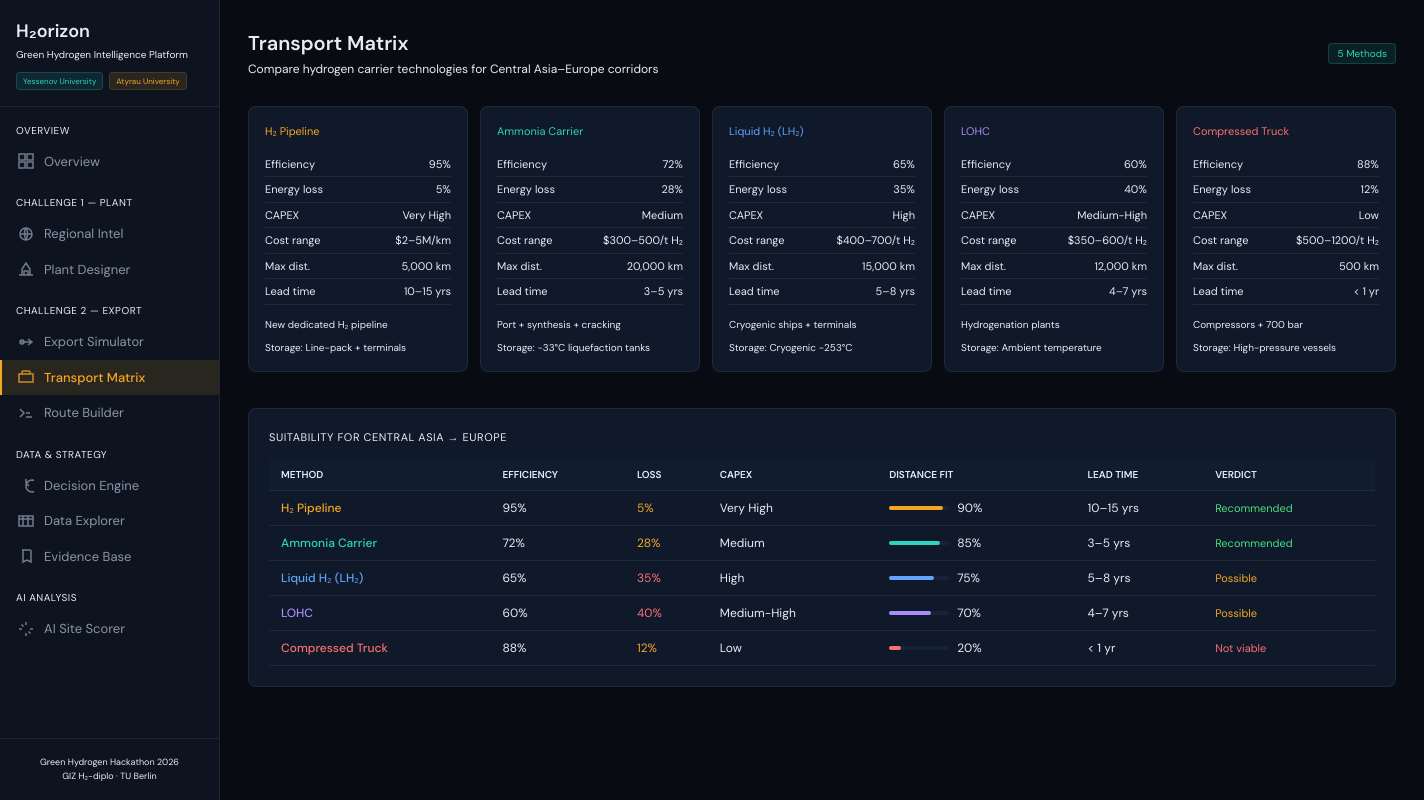
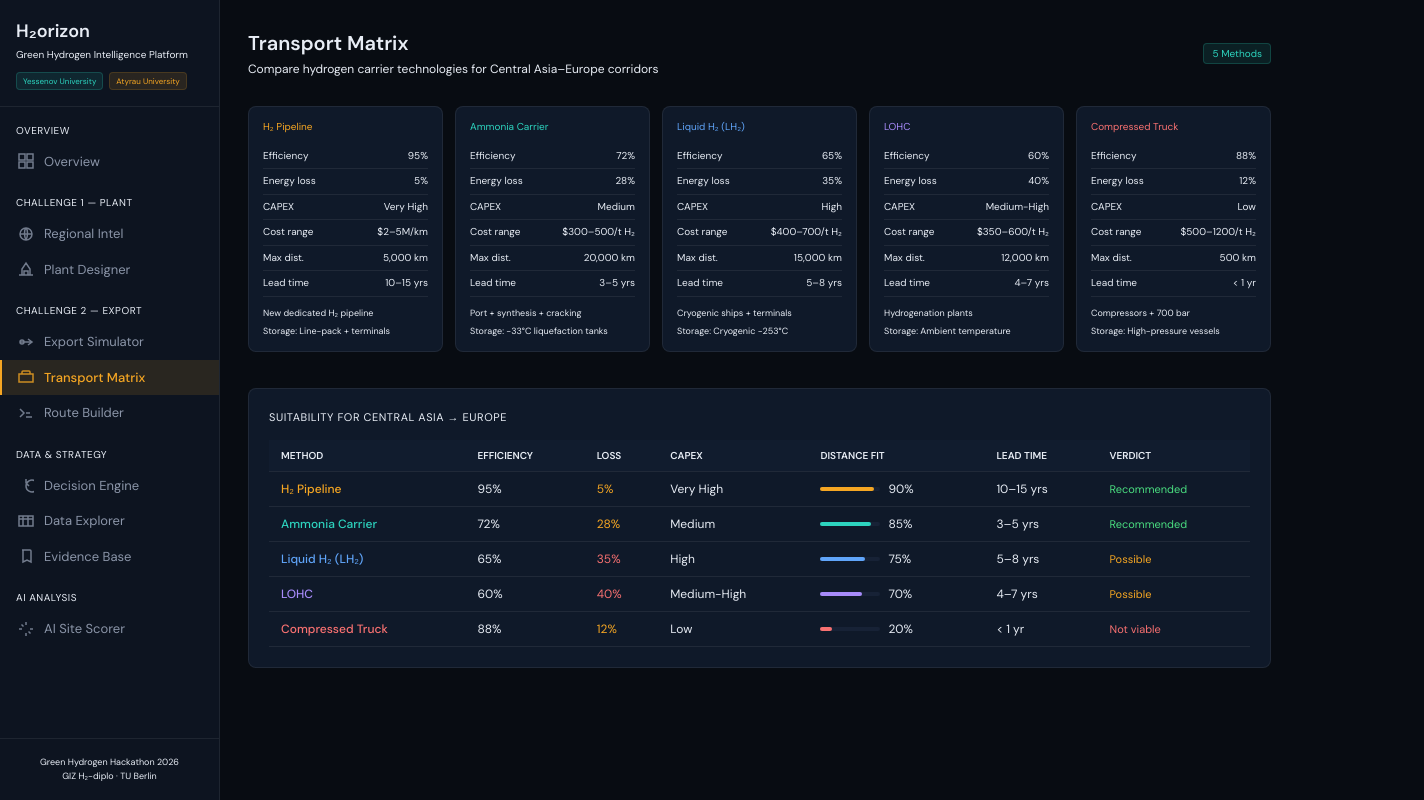
Before and after one commit to IzbassarO/H2orizon---Green-Hydrogen-Central-Asia-Hackathon, a Next.js app: page /transport in a window 1280 px wide. Shown: the whole page, 1424 px wide, since content can reach past the window. Built offline with nearby package versions, Linux system fonts and the light colour scheme.

Commit message:
Update: UI fixes

```diff
--- a/src/app/transport/page.tsx
+++ b/src/app/transport/page.tsx
@@ -9,11 +9,21 @@ export default function TransportPage() {
     <div className="p-4 md:p-7">
       <Topbar title="Transport Matrix" subtitle="Compare hydrogen carrier technologies for Central Asia–Europe corridors" badge="5 Methods" badgeVariant="teal" />
 
-      <div className="-mx-4 px-4 md:mx-0 md:px-0 overflow-x-auto pb-3 mb-6">
-        <div className="flex gap-3 min-w-max">
+      <div className="mb-6">
+        <div className="flex flex-col md:flex-row gap-3 md:overflow-x-auto md:pb-3">
           {methods.map(m => (
-            <div key={m.name} className="rounded-lg p-4 w-[220px] shrink-0" style={{ background: "var(--bg-card)", border: "1px solid var(--border)" }}>
-              <div className="font-head text-[11px] mb-3" style={{ color: m.color }}>{m.name}</div>
+            <div
+              key={m.name}
+              className="rounded-lg p-3.5 w-full md:w-[185px] lg:w-[195px] md:shrink-0"
+              style={{ background: "var(--bg-card)", border: "1px solid var(--border)" }}
+            >
+              <div
+                className="font-head text-[10px] mb-2.5 leading-tight break-words"
+                style={{ color: m.color }}
+              >
+                {m.name}
+              </div>
+
               {[
                 { l: "Efficiency", v: `${m.efficiency}%` },
                 { l: "Energy loss", v: `${m.energyLoss}%` },
@@ -22,13 +32,28 @@ export default function TransportPage() {
                 { l: "Max dist.", v: `${m.distanceMax.toLocaleString()} km` },
                 { l: "Lead time", v: m.leadTime },
               ].map(r => (
-                <div key={r.l} className="flex justify-between gap-3 py-1 text-[11px]" style={{ borderBottom: "1px solid var(--border)" }}>
-                  <span className="text-text-2">{r.l}</span>
-                  <span className="font-head text-text-1 whitespace-nowrap">{r.v}</span>
+                <div
+                  key={r.l}
+                  className="py-1.5"
+                  style={{ borderBottom: "1px solid var(--border)" }}
+                >
+                  <div className="flex flex-col md:flex-row md:items-center md:justify-between gap-0.5 md:gap-2">
+                    <span className="text-text-2 text-[10px] leading-tight break-words">
+                      {r.l}
+                    </span>
+                    <span className="font-head text-text-1 text-[10px] leading-tight md:text-right break-words">
+                      {r.v}
+                    </span>
+                  </div>
                 </div>
               ))}
-              <div className="mt-3 text-[10px] text-text-3">{m.infraReq}</div>
-              <div className="mt-2 text-[10px] text-text-3">Storage: {m.storageReq}</div>
+
+              <div className="mt-2.5 text-[9px] leading-snug text-text-3 break-words">
+                {m.infraReq}
+              </div>
+              <div className="mt-1.5 text-[9px] leading-snug text-text-3 break-words">
+                Storage: {m.storageReq}
+              </div>
             </div>
           ))}
         </div>
@@ -38,30 +63,30 @@ export default function TransportPage() {
         <div className="-mx-4 px-4 md:mx-0 md:px-0 overflow-x-auto">
           <table className="w-full text-[12px] min-w-[700px]" style={{ borderCollapse: "collapse" }}>
             <thead>
-              <tr>{["Method","Efficiency","Loss","CAPEX","Distance fit","Lead time","Verdict"].map(h=>(
+              <tr>{["Method", "Efficiency", "Loss", "CAPEX", "Distance fit", "Lead time", "Verdict"].map(h => (
                 <th key={h} className="text-left py-2 px-3 font-head text-[10px] text-text-2 uppercase whitespace-nowrap"
-                  style={{ background:"var(--bg-2)", borderBottom:"1px solid var(--border)" }}>{h}</th>
+                  style={{ background: "var(--bg-2)", borderBottom: "1px solid var(--border)" }}>{h}</th>
               ))}</tr>
             </thead>
             <tbody>
               {methods.map(m => {
-                const verdict = m.distanceSuitable >= 80 ? { t:"Recommended", c:"#4ade80" } : m.distanceSuitable >= 50 ? { t:"Possible", c:"#f5a623" } : { t:"Not viable", c:"#f87171" };
+                const verdict = m.distanceSuitable >= 80 ? { t: "Recommended", c: "#4ade80" } : m.distanceSuitable >= 50 ? { t: "Possible", c: "#f5a623" } : { t: "Not viable", c: "#f87171" };
                 return (
                   <tr key={m.name}>
-                    <td className="py-2 px-3 font-medium whitespace-nowrap" style={{color:m.color,borderBottom:"1px solid var(--border)"}}>{m.name}</td>
-                    <td className="py-2 px-3 font-head text-green whitespace-nowrap" style={{borderBottom:"1px solid var(--border)"}}>{m.efficiency}%</td>
-                    <td className="py-2 px-3 font-head whitespace-nowrap" style={{color:m.energyLoss>30?"#f87171":"#f5a623",borderBottom:"1px solid var(--border)"}}>{m.energyLoss}%</td>
-                    <td className="py-2 px-3 text-text-2 whitespace-nowrap" style={{borderBottom:"1px solid var(--border)"}}>{m.capex}</td>
-                    <td className="py-2 px-3 whitespace-nowrap" style={{borderBottom:"1px solid var(--border)"}}>
+                    <td className="py-2 px-3 font-medium whitespace-nowrap" style={{ color: m.color, borderBottom: "1px solid var(--border)" }}>{m.name}</td>
+                    <td className="py-2 px-3 font-head text-green whitespace-nowrap" style={{ borderBottom: "1px solid var(--border)" }}>{m.efficiency}%</td>
+                    <td className="py-2 px-3 font-head whitespace-nowrap" style={{ color: m.energyLoss > 30 ? "#f87171" : "#f5a623", borderBottom: "1px solid var(--border)" }}>{m.energyLoss}%</td>
+                    <td className="py-2 px-3 text-text-2 whitespace-nowrap" style={{ borderBottom: "1px solid var(--border)" }}>{m.capex}</td>
+                    <td className="py-2 px-3 whitespace-nowrap" style={{ borderBottom: "1px solid var(--border)" }}>
                       <div className="flex items-center gap-2">
-                        <div className="w-[60px] h-[4px] rounded-sm shrink-0" style={{background:"var(--bg-3)"}}>
-                          <div className="h-[4px] rounded-sm" style={{width:`${m.distanceSuitable}%`,background:m.color}}/>
+                        <div className="w-[60px] h-[4px] rounded-sm shrink-0" style={{ background: "var(--bg-3)" }}>
+                          <div className="h-[4px] rounded-sm" style={{ width: `${m.distanceSuitable}%`, background: m.color }} />
                         </div>
                         <span className="text-text-2">{m.distanceSuitable}%</span>
                       </div>
                     </td>
-                    <td className="py-2 px-3 text-text-2 whitespace-nowrap" style={{borderBottom:"1px solid var(--border)"}}>{m.leadTime}</td>
-                    <td className="py-2 px-3 font-head text-[11px] whitespace-nowrap" style={{color:verdict.c,borderBottom:"1px solid var(--border)"}}>{verdict.t}</td>
+                    <td className="py-2 px-3 text-text-2 whitespace-nowrap" style={{ borderBottom: "1px solid var(--border)" }}>{m.leadTime}</td>
+                    <td className="py-2 px-3 font-head text-[11px] whitespace-nowrap" style={{ color: verdict.c, borderBottom: "1px solid var(--border)" }}>{verdict.t}</td>
                   </tr>
                 );
               })}
```
